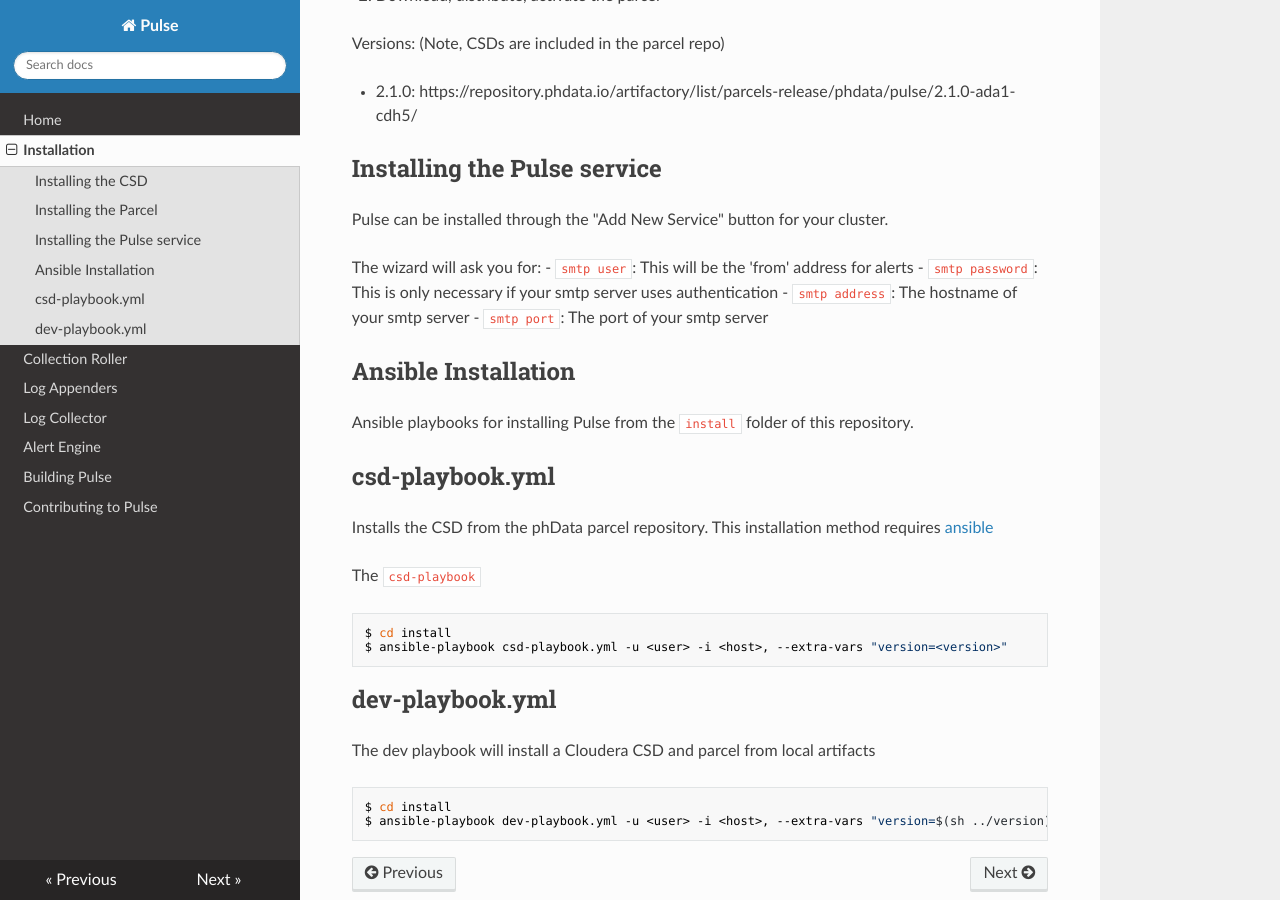
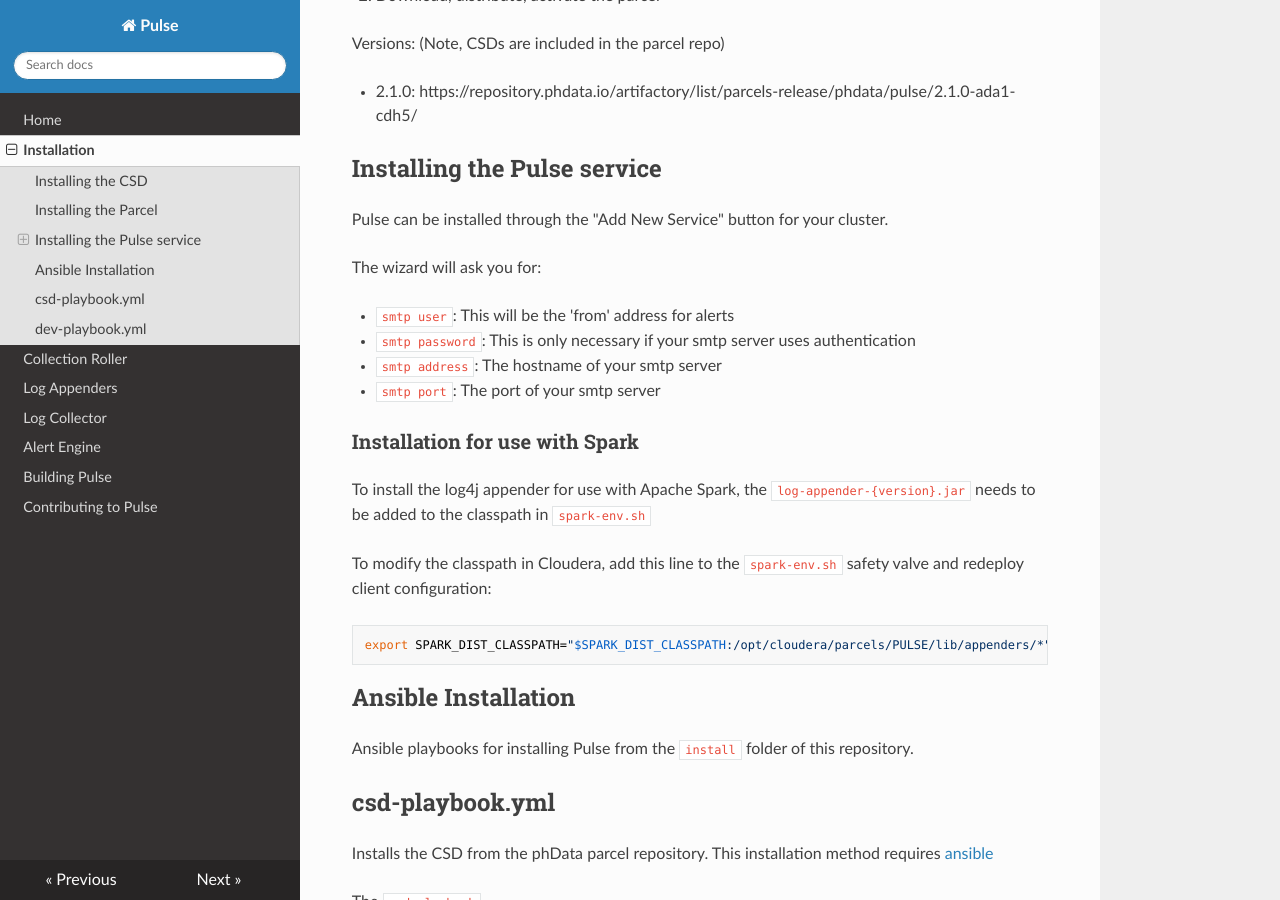
Before and after one commit to phdata/pulse, an MkDocs documentation site: the page built from docs/installation.md, in a window 1280 px wide and 900 px high, scrolled down 507 px. Built offline with MkDocs 1.6.1, drawn with Linux system fonts in a browser that asks for light colours; nearby versions of some CDN libraries; old or Windows-style settings are respelled for this version of MkDocs.

Commit message:
Put spark install instructions in main install doc

````diff
--- a/docs/installation.md
+++ b/docs/installation.md
@@ -23,10 +23,22 @@
 Pulse can be installed through the "Add New Service" button for your cluster.
 
 The wizard will ask you for:
+
 - `smtp user`: This will be the 'from' address for alerts
 - `smtp password`: This is only necessary if your smtp server uses authentication
 - `smtp address`: The hostname of your smtp server
 - `smtp port`: The port of your smtp server
+
+### Installation for use with Spark
+To install the log4j appender for use with Apache Spark, the `log-appender-{version}.jar`  needs
+to be added to the classpath in `spark-env.sh`
+
+To modify the classpath in Cloudera, add this line to the `spark-env.sh` safety valve and redeploy
+client configuration:
+
+```bash
+export SPARK_DIST_CLASSPATH="$SPARK_DIST_CLASSPATH:/opt/cloudera/parcels/PULSE/lib/appenders/*"
+```
 
 ## Ansible Installation
 
````
